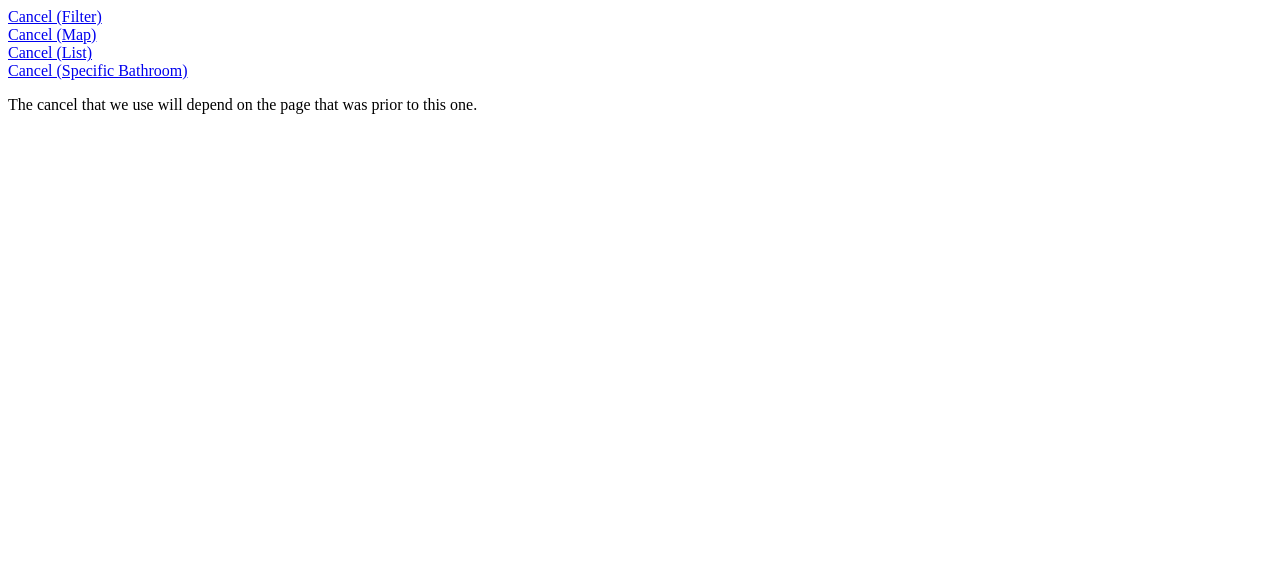
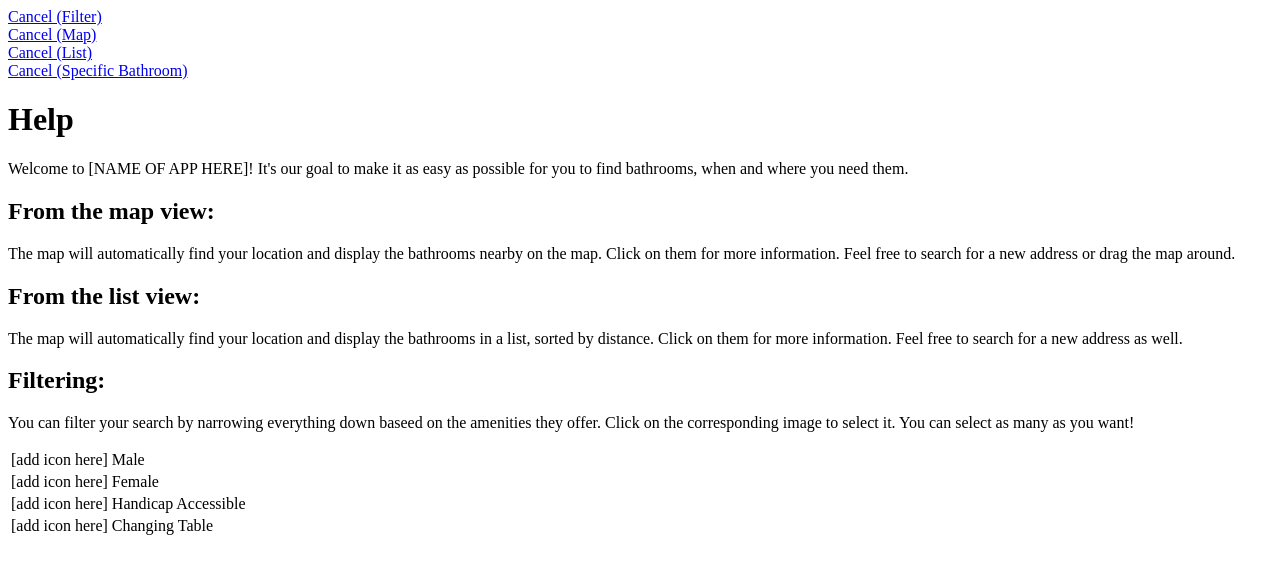
Before and after one commit to anwarhahn/bathroom_locator, a PHP site: page /stuff/help.php in a window 1280 px wide. Shown: the top 574 px of the page. Run offline with PHP 8.4, Linux system fonts and the light colour scheme.

Commit message:
added help page text

```diff
--- a/help.php
+++ b/help.php
@@ -6,12 +6,39 @@
 		<meta name="apple-mobile-web-app-capable" content="yes">
 		<meta name="apple-mobile-webapp-status-bar-style" content="black">
 		<meta name="viewport" content="width=device-width, user-scalable=no" />
+		<title>Help</title>
 	</head>
 	<body>
 		<a href="filter.php">Cancel (Filter)</a> <br />
 		<a href="map.php">Cancel (Map)</a> <br />
 		<a href="list.php">Cancel (List)</a> <br />
 		<a href="specificBathroom.php">Cancel (Specific Bathroom)</a> <br />
-		<p> The cancel that we use will depend on the page that was prior to this one. </p>
+
+		<h1>Help</h1>
+		<p>Welcome to [NAME OF APP HERE]!  It's our goal to make it as easy as possible for you to find bathrooms, when and where you need them.</p>
+		<h2>From the map view:</h2>
+		<p>The map will automatically find your location and display the bathrooms nearby on the map.  Click on them for more information.  Feel free to search for a new address or drag the map around.</p>
+		<h2>From the list view:</h2>
+		<p>The map will automatically find your location and display the bathrooms in a list, sorted by distance.  Click on them for more information.  Feel free to search for a new address as well.</p>
+		<h2>Filtering:</h2>
+		<p>You can filter your search by narrowing everything down baseed on the amenities they offer.  Click on the corresponding image to select it.  You can select as many as you want!</p>
+		<table>
+			<tr>
+				<td>[add icon here]</td>
+				<td>Male</td>
+			</tr>
+			<tr>
+				<td>[add icon here]</td>
+				<td>Female</td>
+			</tr>
+			<tr>
+				<td>[add icon here]</td>
+				<td>Handicap Accessible</td>
+			</tr>
+			<tr>
+				<td>[add icon here]</td>
+				<td>Changing Table</td>
+			</tr>
+		</table>
 	</body>
 </html>
```
